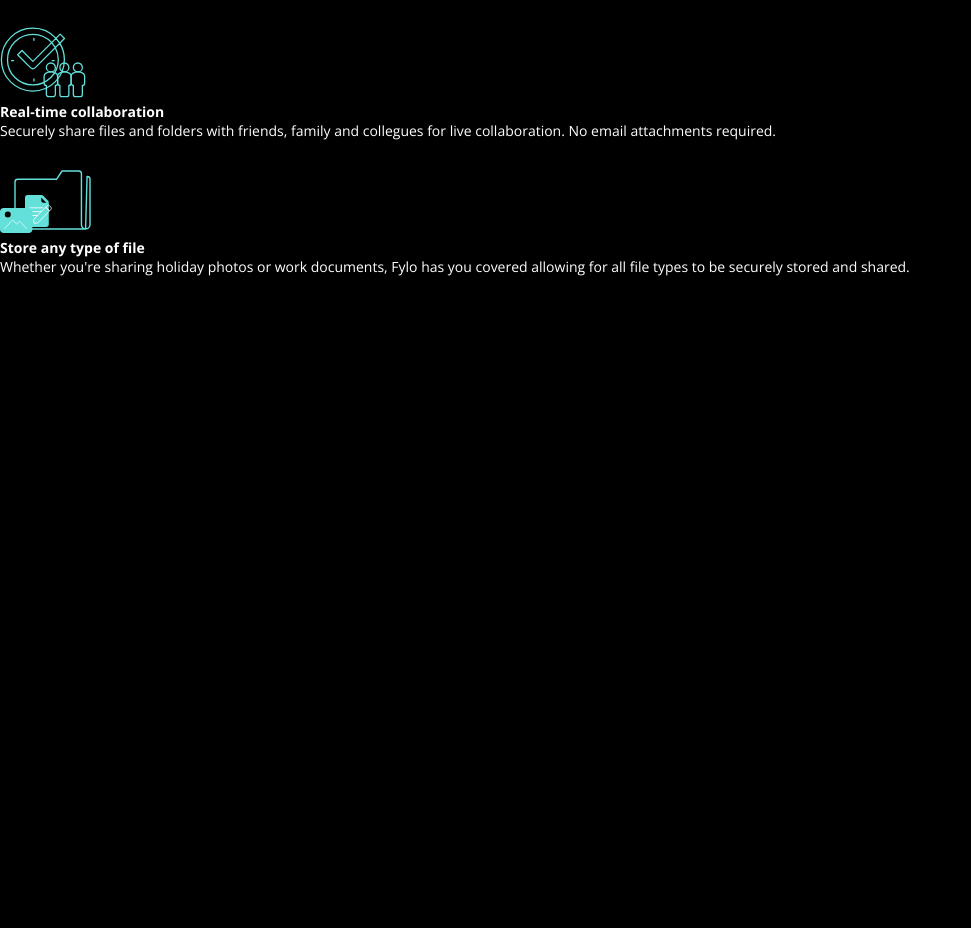
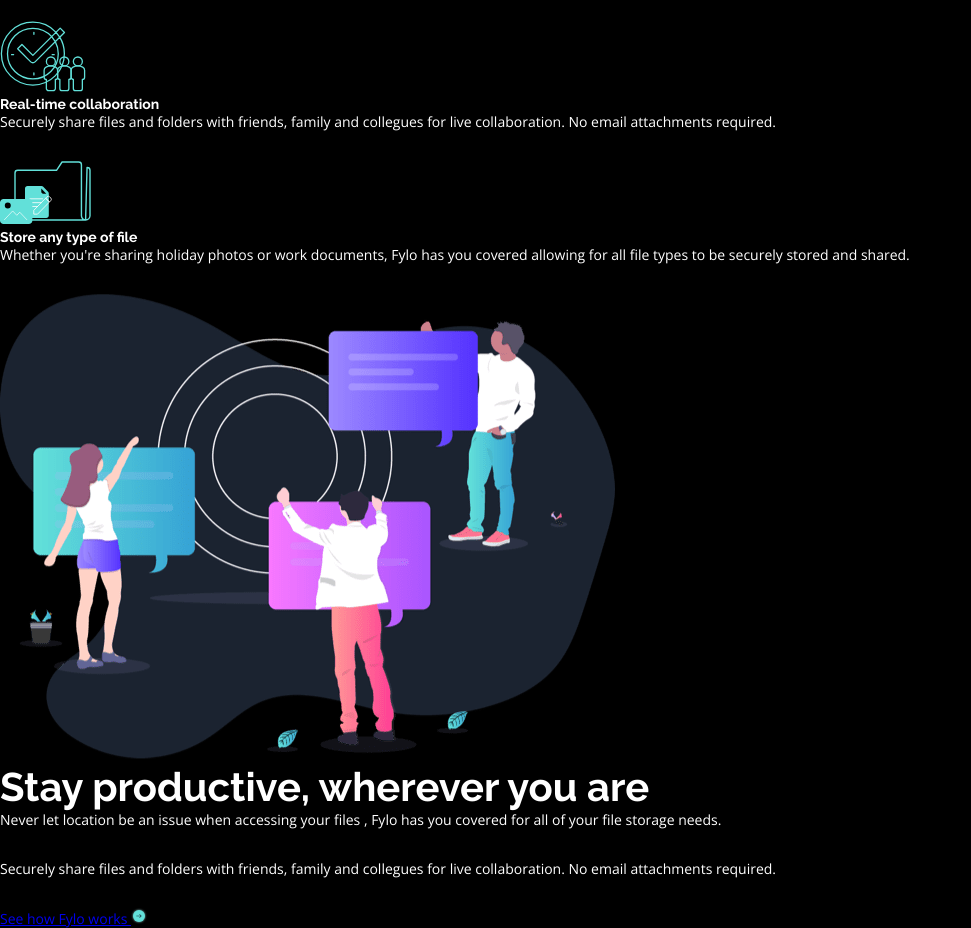
Before and after one commit to drood87/fylo-dark, a website: page index.html in a window 1280 px wide. Shown: the part 1055-1983 px from the top of the page, without its empty margins (0-971 px from the left). Before the commit the page ends 1361 px from the top, so only its background shows below. Drawn offline with nearby package versions, Linux system fonts and the light colour scheme.

Commit message:
markup promotion section

```diff
--- a/index.html
+++ b/index.html
@@ -71,7 +71,7 @@
             alt="Access anywhere Icon"
             class="service-box__icon"
           />
-          <h3 class="heading-tertiary">Access your files anywhere</h3>
+          <h3 class="heading heading-tertiary">Access your files anywhere</h3>
           <p class="paragraph paragraph--small">
             The ability to use smartphone, tablet , or computer to access your
             account means your files follow you everywhere.
@@ -84,7 +84,7 @@
             alt="Security Icon"
             class="service-box__icon"
           />
-          <h3 class="heading-tertiary">Security you can trust</h3>
+          <h3 class="heading heading-tertiary">Security you can trust</h3>
           <p class="paragraph paragraph--small">
             2-factor authentication and user-controlled encrytption are just a
             couple of the security features we allow to help secure your files.
@@ -97,7 +97,7 @@
             alt="Collaboration Icon"
             class="service-box__icon"
           />
-          <h3 class="heading--tertiary">Real-time collaboration</h3>
+          <h3 class="heading heading--tertiary">Real-time collaboration</h3>
           <p class="paragraph paragraph--small">
             Securely share files and folders with friends, family and collegues
             for live collaboration. No email attachments required.
@@ -110,7 +110,7 @@
             alt="Any file Icon"
             class="service-box__icon"
           />
-          <h3 class="heading--tertiary">Store any type of file</h3>
+          <h3 class="heading heading--tertiary">Store any type of file</h3>
           <p class="paragraph paragraph--small">
             Whether you&apos;re sharing holiday photos or work documents, Fylo
             has you covered allowing for all file types to be securely stored
@@ -118,6 +118,36 @@
           </p>
         </div>
       </section>
+
+      <section class="section-promotion">
+        <div class="illustration-box">
+          <img
+            src="/images/illustration-stay-productive.png"
+            alt="Stay
+          productive illustration"
+            class="illustration__picture"
+          />
+        </div>
+
+        <div class="col-1-of-2">
+          <h1 class="heading heading--primary">
+            Stay productive, wherever you are
+          </h1>
+          <p class="paragraph">
+            Never let location be an issue when accessing your files , Fylo has
+            you covered for all of your file storage needs.
+          </p>
+          <p class="paragraph">
+            Securely share files and folders with friends, family and collegues
+            for live collaboration. No email attachments required.
+          </p>
+          <a href="#" class="btn-text"
+            >See how Fylo works <img src="/images/icon-arrow.svg" alt="Arrow"
+          /></a>
+        </div>
+      </section>
+
+      <section class="section-testomonials"></section>
     </main>
   </body>
 </html>
```
